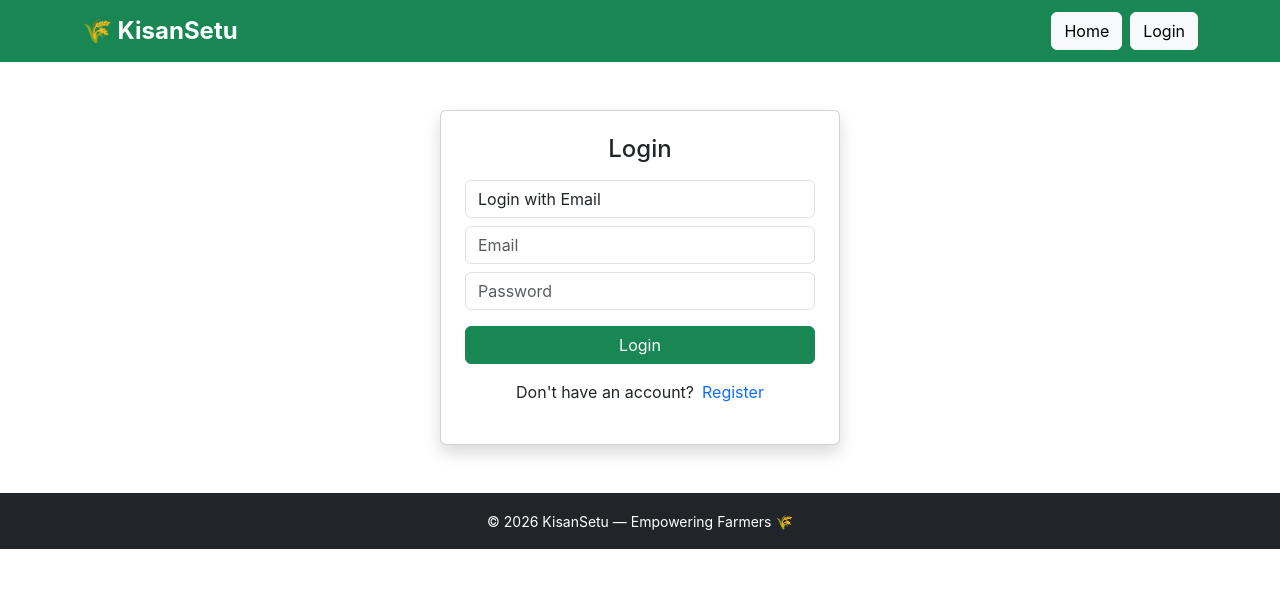
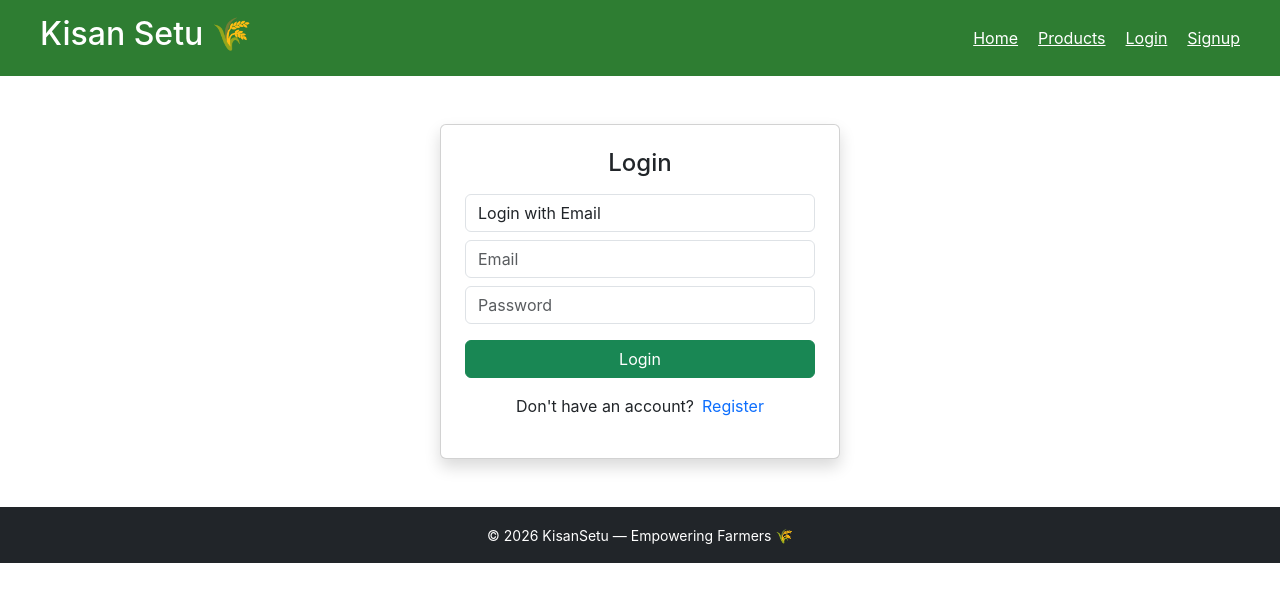
Before and after one commit to brandspire27/KisanSetu, a React (Create React App) app: page /login in a window 1280 px wide. Shown: the top 602 px of the page. Built offline with nearby package versions, Linux system fonts and the light colour scheme.

Commit message:
fixed frontend errors

```diff
--- a/package.json
+++ b/package.json
@@ -9,6 +9,7 @@
     "@testing-library/user-event": "^13.5.0",
     "axios": "^1.13.6",
     "bootstrap": "^5.3.8",
+    "framer-motion": "^12.34.5",
     "react": "^19.2.4",
     "react-dom": "^19.2.4",
     "react-router-dom": "^7.13.1",
--- a/src/App.js
+++ b/src/App.js
@@ -1,26 +1,29 @@
 import React from "react";
-import { BrowserRouter as Router, Routes, Route } from "react-router-dom";
+import { BrowserRouter, Routes, Route } from "react-router-dom";
 
 import Navbar from "./components/Navbar";
 import Home from "./pages/Home";
+import Signup from "./pages/Signup";
 import Login from "./pages/Login";
 import Dashboard from "./pages/Dashboard";
-
+import Products from "./pages/Products";
 function App() {
   return (
-    <Router>
+    <BrowserRouter>
       <Navbar />
       <Routes>
-        <Route path="/" element={<Home />} />
-        <Route path="/login" element={<Login />} />
-        <Route path="/dashboard" element={<Dashboard />} />
-      </Routes>
+  <Route path="/" element={<Home/>}/>
+  <Route path="/login" element={<Login/>}/>
+  <Route path="/signup" element={<Signup/>}/>
+  <Route path="/dashboard" element={<Dashboard/>}/>
+  <Route path="/products" element={<Products/>}/>
+</Routes>
       <footer className="bg-dark text-white text-center py-3 mt-5">
   <small>
     © {new Date().getFullYear()} KisanSetu — Empowering Farmers 🌾
   </small>
 </footer>
-    </Router>
+    </BrowserRouter>
   );
 }
 
--- a/src/components/Navbar.js
+++ b/src/components/Navbar.js
@@ -1,53 +1,52 @@
-import React, { useState, useEffect } from "react";
-import { Link, useNavigate, useLocation } from "react-router-dom";
+import React from "react";
+import { Link, useNavigate } from "react-router-dom";
+
 function Navbar() {
-  const [isLoggedIn, setIsLoggedIn] = useState(false);
+
   const navigate = useNavigate();
-  const location = useLocation();
-
- useEffect(() => {
   const token = localStorage.getItem("token");
-  setIsLoggedIn(!!token);
-}, [location]);
 
   const handleLogout = () => {
     localStorage.removeItem("token");
     localStorage.removeItem("role");
-    setIsLoggedIn(false);
     navigate("/login");
   };
 
   return (
-    <nav className="navbar navbar-expand-lg navbar-dark bg-success">
-      <div className="container">
-        <Link className="navbar-brand fw-bold fs-4" to="/">
-          🌾 KisanSetu
-        </Link>
+    <nav style={{
+      display:"flex",
+      justifyContent:"space-between",
+      alignItems:"center",
+      padding:"15px 40px",
+      background:"#2E7D32",
+      color:"white"
+    }}>
+      <h2>Kisan Setu 🌾</h2>
 
-        <div>
-          <Link className="btn btn-light me-2" to="/">
-            Home
-          </Link>
+      <div style={{display:"flex", gap:"20px"}}>
 
-          {isLoggedIn && (
-            <Link className="btn btn-light me-2" to="/dashboard">
-              Dashboard
-            </Link>
-          )}
+        <Link to="/" style={{color:"white"}}>Home</Link>
+        <Link to="/products" style={{color:"white"}}>Products</Link>
 
-          {!isLoggedIn ? (
-            <Link className="btn btn-light" to="/login">
-              Login
-            </Link>
-          ) : (
-            <button
-              className="btn btn-light"
+        {!token && (
+          <>
+            <Link to="/login" style={{color:"white"}}>Login</Link>
+            <Link to="/signup" style={{color:"white"}}>Signup</Link>
+          </>
+        )}
+
+        {token && (
+          <>
+            <Link to="/dashboard" style={{color:"white"}}>Dashboard</Link>
+            <span
+              style={{cursor:"pointer"}}
               onClick={handleLogout}
             >
               Logout
-            </button>
-          )}
-        </div>
+            </span>
+          </>
+        )}
+
       </div>
     </nav>
   );
--- a/src/pages/Dashboard.js
+++ b/src/pages/Dashboard.js
@@ -216,18 +216,12 @@ const handleDeleteProduct = (productId) => {
                     />
                   )}
                  <div className="card-body">
-  <h5>{product.name}</h5>
-  <p>₹{product.price}</p>
+  <h5 className="fw-bold">{product.name}</h5>
+  <p className="text-success">₹{product.price}</p>
   <p>Quantity: {product.quantity}</p>
-  <button
-  className="btn btn-success"
-  onClick={() => setShowAddProduct(!showAddProduct)}
->
-  {showAddProduct ? "Close Form" : "+ Add Product"}
-</button>
 
   <button
-    className="btn btn-sm btn-danger mt-2"
+    className="btn btn-sm btn-danger"
     onClick={() => handleDeleteProduct(product._id)}
   >
     Delete
--- a/src/pages/Home.js
+++ b/src/pages/Home.js
@@ -1,7 +1,9 @@
 import React, { useEffect, useState } from "react";
 import axios from "axios";
+import { motion } from "framer-motion";
 
 function Home() {
+
   const [products, setProducts] = useState([]);
   const token = localStorage.getItem("token");
   const role = localStorage.getItem("role");
@@ -27,29 +29,50 @@ function Home() {
   };
 
   return (
-    <>
+
+    <motion.div
+      initial={{opacity:0}}
+      animate={{opacity:1}}
+      transition={{duration:0.8}}
+    >
+
       {/* Hero Section */}
-      <div className="bg-light py-5 text-center border-bottom">
+      <motion.div
+        initial={{y:50, opacity:0}}
+        animate={{y:0, opacity:1}}
+        transition={{duration:1}}
+        className="bg-light py-5 text-center border-bottom"
+      >
         <div className="container">
           <h1 className="display-5 fw-bold text-success">
             Connecting Farmers Directly to Consumers 🌾
           </h1>
+
           <p className="lead text-muted mt-3">
             Fresh produce. Fair prices. No middlemen.
           </p>
         </div>
-      </div>
+      </motion.div>
+
 
       {/* Product Section */}
       <div className="container mt-5">
+
         <h2 className="text-center fw-bold mb-4">
           🌾 Available Products
         </h2>
 
         <div className="row">
+
           {products.map(product => (
+
             <div key={product._id} className="col-md-4 mb-4">
-              <div className="card shadow border-0 h-100 hover-card">
+
+              <motion.div
+                whileHover={{scale:1.05}}
+                transition={{duration:0.3}}
+                className="card shadow border-0 h-100"
+              >
 
                 {product.image && (
                   <img
@@ -61,6 +84,7 @@ function Home() {
                 )}
 
                 <div className="card-body d-flex flex-column">
+
                   <h5 className="card-title fw-bold">
                     {product.name}
                   </h5>
@@ -83,12 +107,19 @@ function Home() {
                   )}
 
                 </div>
-              </div>
+
+              </motion.div>
+
             </div>
+
           ))}
+
         </div>
+
       </div>
-    </>
+
+    </motion.div>
+
   );
 }
 
--- a/src/pages/Login.js
+++ b/src/pages/Login.js
@@ -1,4 +1,4 @@
-import React, { useState } from "react";
+import React, { useState, useEffect } from "react";
 import axios from "axios";
 import { useNavigate } from "react-router-dom";
 
@@ -32,6 +32,12 @@ function Login() {
         alert(err.response?.data?.message || "Login Failed");
       });
   };
+  useEffect(() => {
+  const token = localStorage.getItem("token");
+  if(token){
+    navigate("/dashboard");
+  }
+}, [navigate]);
 
   const handleRegister = () => {
     let registerData = {
--- /dev/null
+++ b/src/pages/Products.js
@@ -0,0 +1,14 @@
+import React from "react";
+
+function Products(){
+  return(
+    <div className="container mt-5">
+      <h2 className="text-center">All Products 🌾</h2>
+      <p className="text-center text-muted">
+        Fresh products from farmers will appear here.
+      </p>
+    </div>
+  )
+}
+
+export default Products;
--- /dev/null
+++ b/src/pages/Signup.js
@@ -0,0 +1,15 @@
+import { useEffect } from "react";
+import { useNavigate } from "react-router-dom";
+
+function Signup() {
+
+  const navigate = useNavigate();
+
+  useEffect(() => {
+    navigate("/login");
+  }, [navigate]);
+
+  return null;
+}
+
+export default Signup;
```
Also changed, not shown: src/components/Hero.js (added, +33 -0 lines), src/components/ProductCard.js (added, +25 -0 lines), src/components/Footer.js (added), 1 other file (tests, documents, lock files or other folders).
